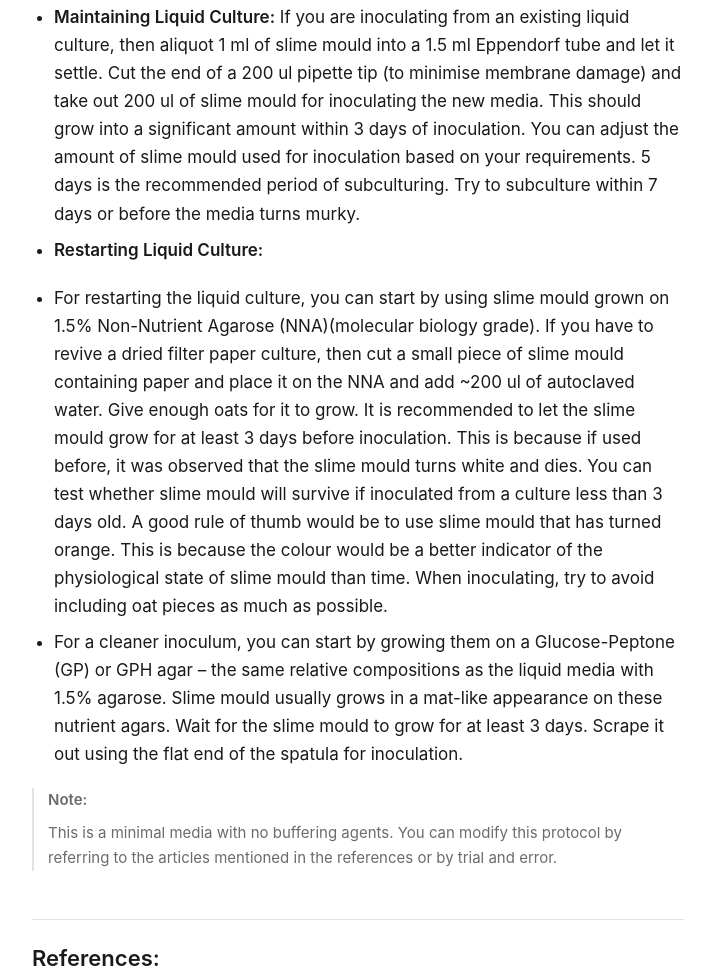
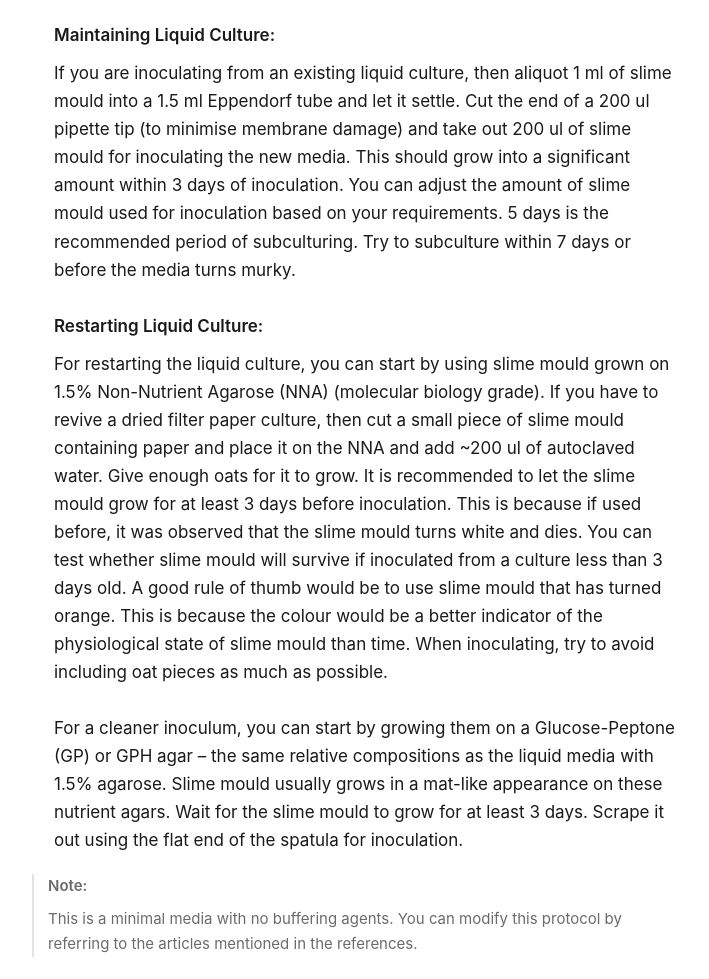
Before and after one commit to litralson/litralson.github.io, a plain HTML site: page HowtoGrowSlimeMoulds.html in a window 1280 px wide. Shown: the part 3656-4635 px from the top of the page, without its empty margins (282-991 px from the left). Drawn offline with Linux system fonts and the light colour scheme.

Commit message:
Changed indenting

```diff
--- a/HowtoGrowSlimeMoulds.html
+++ b/HowtoGrowSlimeMoulds.html
@@ -248,17 +248,27 @@
 
   <h3>Inoculation:</h3>
   <ul>
-    <li><strong>Maintaining Liquid Culture:</strong> If you are inoculating from an existing liquid culture, then aliquot 1 ml of slime mould into a 1.5 ml Eppendorf tube and let it settle. Cut the end of a 200 ul pipette tip (to minimise membrane damage) and take out 200 ul of slime mould for inoculating the new media. This should grow into a significant amount within 3 days of inoculation. You can adjust the amount of slime mould used for inoculation based on your requirements. 5 days is the recommended period of subculturing. Try to subculture within 7 days or before the media turns murky.</li>
-    <li><strong>Restarting Liquid Culture:</strong></li>
-  </ul>
-  <ul>
-    <li>For restarting the liquid culture, you can start by using slime mould grown on 1.5% Non-Nutrient Agarose (NNA)(molecular biology grade). If you have to revive a dried filter paper culture, then cut a small piece of slime mould containing paper and place it on the NNA and add ~200 ul of autoclaved water. Give enough oats for it to grow. It is recommended to let the slime mould grow for at least 3 days before inoculation. This is because if used before, it was observed that the slime mould turns white and dies. You can test whether slime mould will survive if inoculated from a culture less than 3 days old. A good rule of thumb would be to use slime mould that has turned orange. This is because the colour would be a better indicator of the physiological state of slime mould than time. When inoculating, try to avoid including oat pieces as much as possible.</li>
-    <li>For a cleaner inoculum, you can start by growing them on a Glucose-Peptone (GP) or GPH agar &ndash; the same relative compositions as the liquid media with 1.5% agarose. Slime mould usually grows in a mat-like appearance on these nutrient agars. Wait for the slime mould to grow for at least 3 days. Scrape it out using the flat end of the spatula for inoculation.</li>
+    <h3> Maintaining Liquid Culture:</h3> If you are inoculating from an existing liquid culture, then aliquot 1 ml of slime mould into a 1.5 ml Eppendorf tube and let it settle. Cut the end of a 200 ul pipette tip (to minimise membrane damage) and take out 200 ul of slime mould for inoculating the new media. This should grow into a significant amount within 3 days of inoculation. You can adjust the amount of slime mould used for inoculation based on your requirements. 5 days is the recommended period of subculturing. Try to subculture within 7 days or before the media turns murky.
+    <h3>Restarting Liquid Culture:</h3>
+
+     For restarting the liquid culture, you can start by using slime mould grown on 1.5% Non-Nutrient Agarose (NNA)
+     (molecular biology grade). If you have to revive a dried filter paper culture, then cut a small piece of slime mould
+     containing paper and place it on the NNA and add ~200 ul of autoclaved water. Give enough oats for it to grow.
+     It is recommended to let the slime mould grow for at least 3 days before inoculation. This is because if used before,
+      it was observed that the slime mould turns white and dies. You can test whether slime mould will survive if
+      inoculated from a culture less than 3 days old. A good rule of thumb would be to use slime mould that has turned
+      orange. This is because the colour would be a better indicator of the physiological state of slime mould than time.
+      When inoculating, try to avoid including oat pieces as much as possible.
+    <br> </br>
+    For a cleaner inoculum, you can start by growing them on a Glucose-Peptone (GP) or GPH agar &ndash;
+    the same relative compositions as the liquid media with 1.5% agarose. Slime mould usually grows in a
+    mat-like appearance on these nutrient agars. Wait for the slime mould to grow for at least 3 days.
+    Scrape it out using the flat end of the spatula for inoculation.
   </ul>
 
   <div class="note">
     <p><strong>Note:</strong></p>
-    <p>This is a minimal media with no buffering agents. You can modify this protocol by referring to the articles mentioned in the references or by trial and error.</p>
+    <p>This is a minimal media with no buffering agents. You can modify this protocol by referring to the articles mentioned in the references.</p>
   </div>
 
   <hr class="divider">
@@ -271,7 +281,7 @@
 </main>
 
 <footer>
-  Disclaimer: This is a work in progress and I will be updating it regularly.<br>
+  Disclaimer: This is a work in progress, and I will be updating it regularly.<br>
   Please <a href="mailto:litralson.eluvathingal@gmail.com">email</a> me if you have any feedback or just want to chat.
 </footer>
 
```
